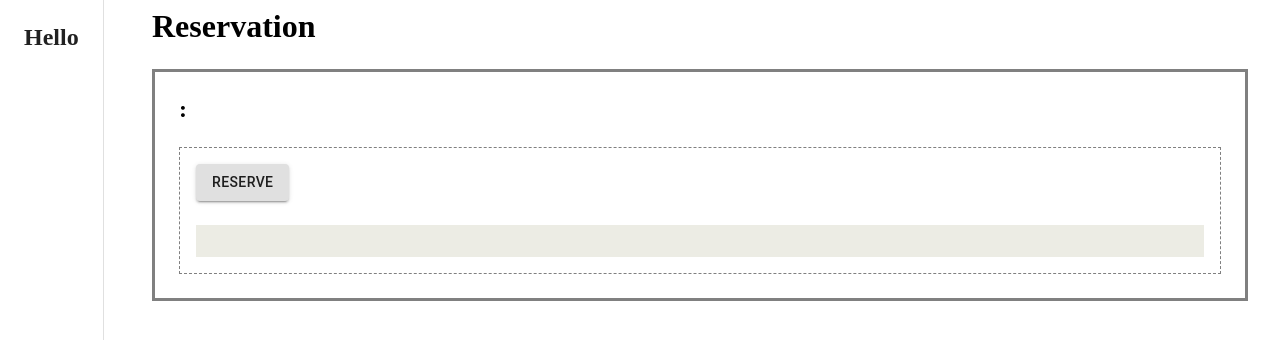
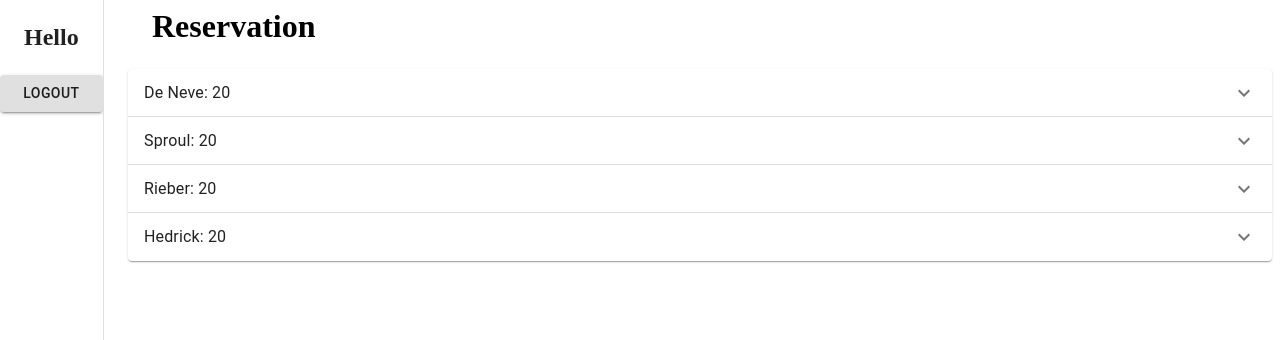
Before and after one commit to will570/cart-reservation, a React (Create React App) app in the folder frontend/client/: page /reservation in a window 1280 px wide. Shown: the top 340 px of the page. Built offline with nearby package versions, Linux system fonts and the light colour scheme.

Commit message:
added dropdown to the page

```diff
--- a/frontend/client/src/pages/reservationPage.js
+++ b/frontend/client/src/pages/reservationPage.js
@@ -1,7 +1,7 @@
 import React from 'react';
 //import button from '../components/button.js';
-import {Drawer, Divider, Box} from '@material-ui/core';
-import Building from '../components/building';
+import {Button, Drawer, Divider, Box} from '@material-ui/core';
+import Dropdown from '../components/dropdown';
 
 function ReservationPage() {
     /*
@@ -21,16 +21,23 @@ function ReservationPage() {
                 }}
                 open
                 >
-            <Box component="h2" display="inline" m={3}>
-                        Hello
-            </Box>
+                <Box component="h2" display="inline" m={3}>
+                            Hello
+                </Box>
+                <Button variant="contained"
+                        shape="round"
+                        p={2}
+                        sx={{m: 5, p: 3, backgroundColor: '#99dfff'}}
+                >
+                    Logout
+                </Button>
             </Drawer>
             <Box
                 component="main"
                 justify="flex-start"
-                sx={{ flexGrow: 1, pl: 15}}
+                sx={{ flexGrow: 1, pl: 15, pt: 3}}
             >
-                <Building/>
+                <Dropdown/>
             </Box>
 
         </div>
```
